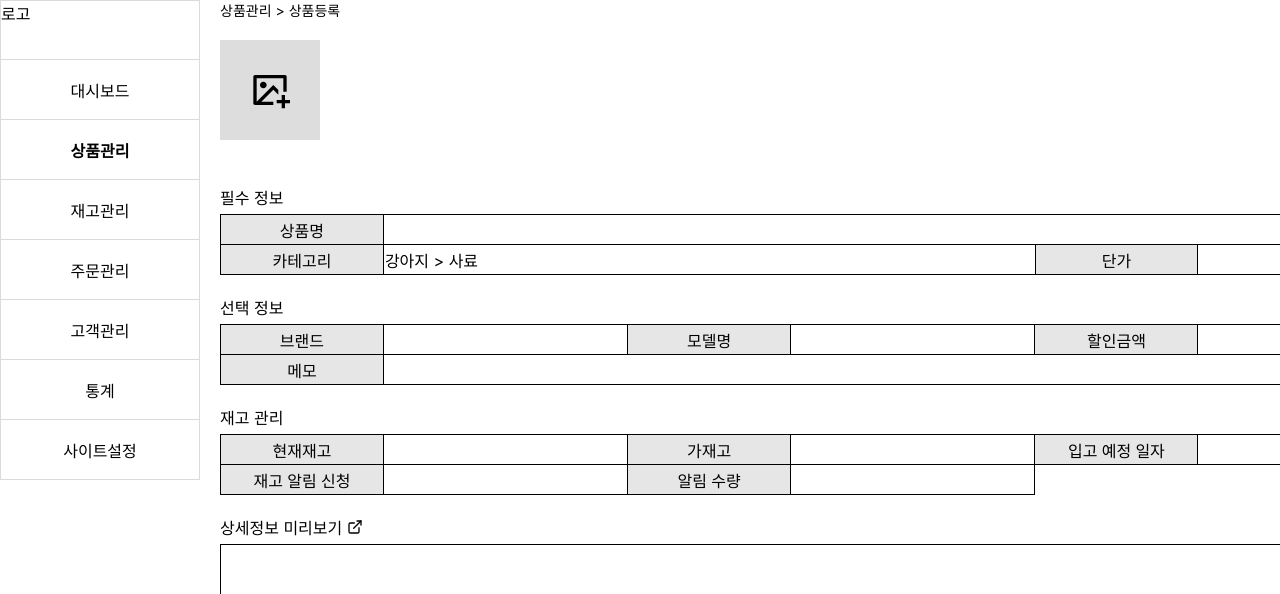
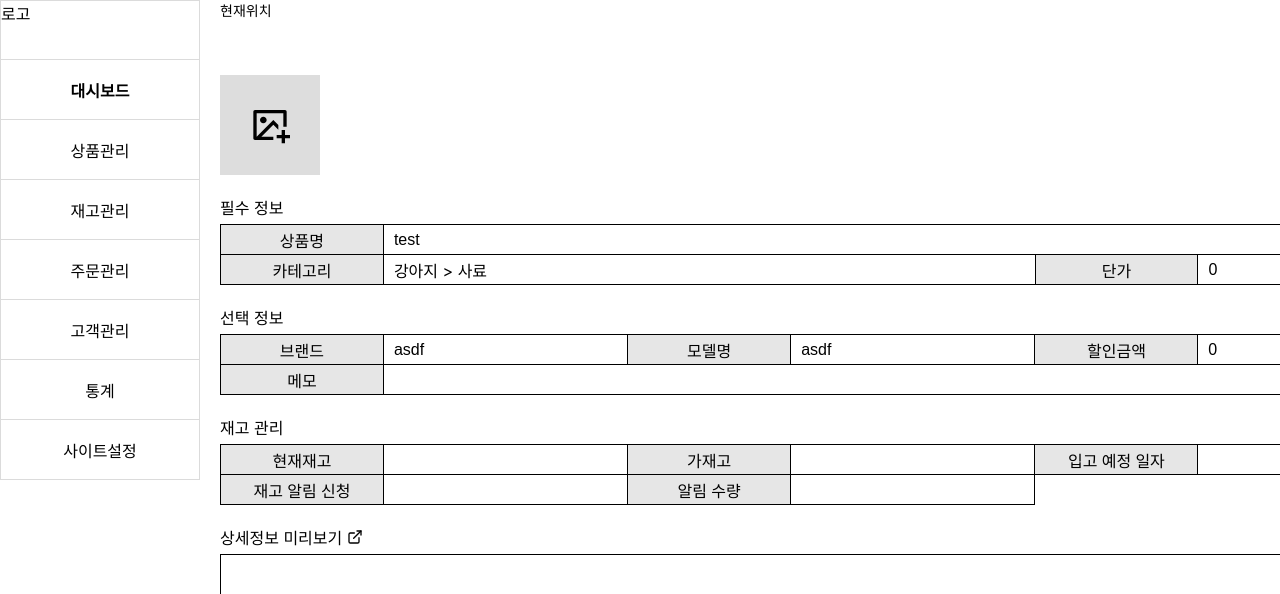
Before and after one commit to meong-nyang/front, a React (Create React App) app: page /admin/product/register in a window 1280 px wide. Shown: the top 594 px of the page. Built offline with nearby package versions, Linux system fonts and the light colour scheme.

Commit message:
상품정보 수정 인풋창 수정

```diff
--- a/src/App.js
+++ b/src/App.js
@@ -11,6 +11,7 @@ import UserLoginPage from './pages/user/UserLoginPage/UserLoginPage';
 import UserJoinPage from './pages/user/UserJoinPage/UserJoinPage';
 import UserMyPage from './pages/user/UserMyPage/UserMyPage';
 import MainLayout from './components/admin/MainLayout/MainLayout';
+import { useState } from 'react';
 
 function App() {
 
@@ -26,17 +27,18 @@ function App() {
         <Route path='/admin/*' element={
           <MainLayout>
             <Routes>
-              <Route path='dashboard' element={<DashboardPage />} />
-              <Route path='product/list' element={<ProductListPage />} />
-              <Route path='product/register' element={<ProductRegisterPage />} />
-              <Route path='stock' element={<></>} />
-              <Route path='order' element={<></>} />
-              <Route path='customer' element={<></>} />
-              <Route path='statistics' element={<></>} />
-              <Route path='setting' element={<></>} />
+              <Route path='/' element={<DashboardPage />} />
+              <Route path='/product/list' element={<ProductListPage />} />
+              <Route path='/product/register' element={<ProductRegisterPage />} />
+              <Route path='/stock' element={<></>} />
+              <Route path='/order' element={<></>} />
+              <Route path='/customer' element={<></>} />
+              <Route path='/statistics' element={<></>} />
+              <Route path='/setting' element={<></>} />
+              <Route path='/*' element={<NotFound />} />
             </Routes>
-          </MainLayout>}
-        />
+          </MainLayout>
+        } />
 
         <Route path='*' element={ <NotFound />}/>
       </Routes>
--- a/src/atoms/currentLocationAtom.js
+++ /dev/null
@@ -1,9 +0,0 @@
-import { atom } from "recoil";
-
-export const currentLocationAtom = atom({
-    key: "currentLocation",
-    default: {
-        selectedMenuId: 1,
-        currentLocation: ""
-    }
-});
--- a/src/components/admin/MainLayout/MainLayout.jsx
+++ b/src/components/admin/MainLayout/MainLayout.jsx
@@ -2,15 +2,14 @@
 import { Link, useLocation } from "react-router-dom";
 import * as s from "./style";
 import { MENU_DATAS } from "../../../constants/options";
-import { useRecoilState } from "recoil";
-import { currentLocationAtom } from "../../../atoms/currentLocationAtom";
 
 function MainLayout({ children }) {
-    const [ currentLocation ] = useRecoilState(currentLocationAtom);
+    const addressLocation = useLocation();
+    // const result = MENU_DATAS.filter(data => data.address.startsWith(addressLocation.pathname))[0];
 
     return (
         <div css={s.layout}>
-            <div css={s.menuList(currentLocation.selectedMenuId)}>
+            <div css={s.menuList(1)}>
                 <div>로고</div>
                 {
                     MENU_DATAS.map(menu => (
@@ -21,7 +20,7 @@ function MainLayout({ children }) {
             <div css={s.mainContainer}>
                 <header css={s.head}>
                     <div>
-                        { currentLocation.currentLocation }
+                        현재위치
                     </div>
                     <div>
                         관리자 이름
--- a/src/components/admin/ProductEdit/ProductEdit.jsx
+++ b/src/components/admin/ProductEdit/ProductEdit.jsx
@@ -35,9 +35,14 @@ function ProductEdit({ productData, setProductData }) {
                     </tr>
                     <tr>
                         <th>카테고리</th>
-                        <td>{"강아지 > 사료"}</td>
+                        <td css={s.notInput}>{"강아지 > 사료"}</td>
                         <th>단가</th>
-                        <td><input type="text" /></td>
+                        <td>
+                            <input type="number" name="productPrice"
+                                value={productData.productPrice}
+                                onChange={handleProductDataOnChange}
+                            />
+                        </td>
                         <th>추천상품</th>
                         <td>
                             <div css={s.recommendBox}>
@@ -65,13 +70,28 @@ function ProductEdit({ productData, setProductData }) {
                 <table>
                     <tr>
                         <th>브랜드</th>
-                        <td><input type="text" /></td>
+                        <td>
+                            <input type="text" name="productBrand"
+                                value={productData.productBrand}
+                                onChange={handleProductDataOnChange}
+                            />
+                        </td>
                         <th>모델명</th>
-                        <td><input type="text" /></td>
+                        <td>
+                            <input type="text" name="productModel"
+                                value={productData.productModel}
+                                onChange={handleProductDataOnChange}
+                            />
+                        </td>
                         <th>할인금액</th>
-                        <td><input type="text" /></td>
+                        <td>
+                            <input type="number" name="productPriceDiscount"
+                                value={productData.productPriceDiscount}
+                                onChange={handleProductDataOnChange}
+                            />
+                        </td>
                         <th>판매가격</th>
-                        <td><input type="text" /></td>
+                        <td css={s.notInput}>{productData.productPrice - productData.productPriceDiscount}</td>
                     </tr>
                     <tr>
                         <th>메모</th>
--- a/src/components/admin/ProductEdit/style.js
+++ b/src/components/admin/ProductEdit/style.js
@@ -1,26 +1,38 @@
 import { css } from "@emotion/react";
 
 export const layout = css`
+    margin-top: 20px;
     width: 100%;
     height: 100%;
 
+    // input type이 number인 경우 오른쪽에 생기는 화살표 제거
+    & input::-webkit-outer-spin-button,
+    & input::-webkit-inner-spin-button {
+        -webkit-appearance: none;
+        margin: 0;
+    }
+
     & td {
-        padding: 0px 1px;
+        padding: 0px;
     }
 
     & td > input {
-        padding: 0 10px;
         box-sizing: border-box;
         border: none;
+        padding: 1px 10px;
+        width: 100%;
+        height: 28px;
         outline: none;
-        width: 100%;
-        height: 90%;
         font-size: 16px;
 
         &:focus {
             outline: 2px solid black;
         }
     }
+`;
+
+export const notInput = css`
+    padding: 0px 10px !important;
 `;
 
 export const mustData = css`
--- a/src/constants/options.js
+++ b/src/constants/options.js
@@ -2,7 +2,7 @@ export const MENU_DATAS = [
     {
         menuId: 1,
         name: "대시보드",
-        address: "/admin/dashboard"
+        address: "/admin"
     },
     {
         menuId: 2,
--- a/src/pages/admin/ProductManagement/ProductListPage/ProductListPage.jsx
+++ b/src/pages/admin/ProductManagement/ProductListPage/ProductListPage.jsx
@@ -3,17 +3,9 @@ import { useEffect, useState } from "react";
 import * as s from "./style";
 import { PRODUCTS, SEARCH_OPTIONS } from "../../../../constants/testDatas/ProductListDatas";
 import { useNavigate } from "react-router-dom";
-import { useSetRecoilState } from "recoil";
-import { currentLocationAtom } from "../../../../atoms/currentLocationAtom";
 import { IoMdArrowDropdown } from "react-icons/io";
 
 function ProductListPage() {
-
-    const setCurrentLocation = useSetRecoilState(currentLocationAtom);
-    setCurrentLocation({
-        selectedMenuId: 2,
-        currentLocation: "상품관리"
-    });
 
     const products = PRODUCTS;
     const searchOptions = SEARCH_OPTIONS;
--- a/src/pages/admin/ProductManagement/ProductRegisterPage/ProductRegisterPage.jsx
+++ b/src/pages/admin/ProductManagement/ProductRegisterPage/ProductRegisterPage.jsx
@@ -3,33 +3,40 @@ import { useEffect, useState } from "react";
 import * as s from "./style";
 import { useMutation } from "react-query";
 import { instance } from "../../../../apis/util/instance";
-import { useSetRecoilState } from "recoil";
-import { currentLocationAtom } from "../../../../atoms/currentLocationAtom";
 import { useNavigate } from "react-router-dom";
 import ProductImages from "../../../../components/admin/ProductImages/ProductImages";
 import ProductEdit from "../../../../components/admin/ProductEdit/ProductEdit";
 
 function ProductRegisterPage() {
 
-    const setCurrentLocation = useSetRecoilState(currentLocationAtom);
-    setCurrentLocation({
-        selectedMenuId: 2,
-        currentLocation: "상품관리 > 상품등록"
-    });
+    // const emptyProductData = {
+    //     productName: "",
+    //     petGroupId: "",
+    //     categoryId: "",
+    //     productPrice: 0,
+    //     productPriceDiscount: 0,
+    //     productDetail: "",
+    //     productBrand: "",
+    //     productModel: "",
+    //     productMemo: "",
+    //     recommendation: 0,
+    //     currentStock: 0,
+    //     expectedStock: 0
+    // }
 
     const emptyProductData = {
-        productName: "",
-        petGroupId: "",
-        categoryId: "",
-        productPrice: "",
-        productPriceDiscount: "",
-        productDetail: "",
-        productBrand: "",
-        productModel: "",
-        productMemo: "",
-        recommendation: "no",
-        currentStock: "",
-        expectedStock: ""
+        productName: "test",
+        petGroupId: 1,
+        categoryId: 1,
+        productPrice: 0,
+        productPriceDiscount: 0,
+        productDetail: "asdf",
+        productBrand: "asdf",
+        productModel: "asdf",
+        productMemo: "asdf",
+        recommendation: 0,
+        currentStock: 0,
+        expectedStock: 0
     }
 
     const [ productData, setProductData ] = useState(emptyProductData);
@@ -73,12 +80,12 @@ function ProductRegisterPage() {
 
     return (
         <div css={s.layout}>
-            <ProductImages selectedFiles={selectedFiles} setSelectedFiles={setSelectedFiles} />
             <div css={s.buttons}>
                 <button onClick={() => navigate("/admin/product/list")}>취소</button>
                 <button onClick={handleRegisterButtonOnClick}>등록</button>
             </div>
-            <ProductEdit productData={productData} setProductData={setProductData}/>
+            <ProductImages selectedFiles={selectedFiles} setSelectedFiles={setSelectedFiles} />
+            <ProductEdit productData={productData} setProductData={setProductData} />
         </div>
     );
 }
--- a/src/pages/admin/ProductManagement/ProductRegisterPage/style.js
+++ b/src/pages/admin/ProductManagement/ProductRegisterPage/style.js
@@ -8,7 +8,7 @@ export const layout = css`
 export const buttons = css`
     display: flex;
     justify-content: end;
-    margin: 10px 0px 5px;
+    margin: 0px 0px 5px;
     width: 100%;
     height: 30px;
 
--- a/src/pages/user/UserLoginPage/UserLoginPage.jsx
+++ b/src/pages/user/UserLoginPage/UserLoginPage.jsx
@@ -37,7 +37,8 @@ function UserLoginPage(props) {
         }
     }
 
-    const authSigninMutation = useMutation({
+    const authSigninMutation = useMutation(
+        {
         mutationKey: "authLoginMutation",
         onSuccess: response => {
             const accessToken = response.data;
```
Also changed, not shown: src/constants/testDatas/DashboardDatas.js (+12 -12 lines), src/pages/admin/DashboardPage/DashboardPage.jsx (+6 -12 lines), 2 other files (tests, documents, lock files or other folders).
